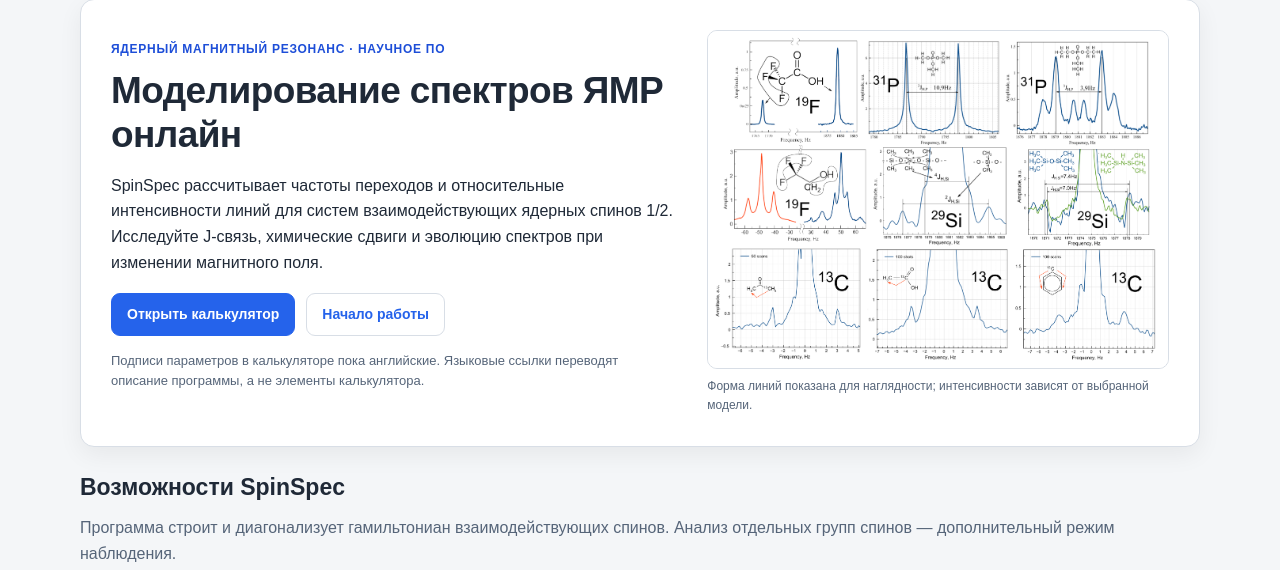
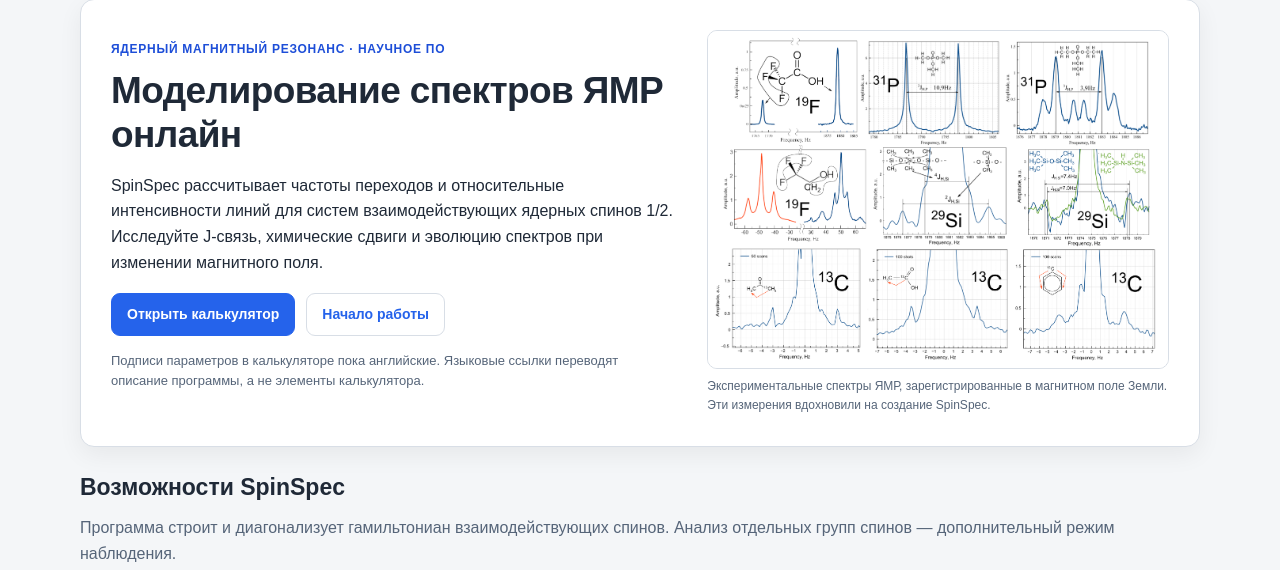
Before and after one commit to scleroze/SpinSpec, a Python web app: template templates/ru.html in a window 1280 px wide. Shown: the part 92-662 px from the top of the page. Run offline with Jinja, Linux system fonts and the light colour scheme; the template is opened without the code that fills it, so the values that code supplies are empty.

Commit message:
docs: credit experimental Earth-field NMR spectra in templates/ru.html

```diff
--- a/templates/ru.html
+++ b/templates/ru.html
@@ -27,7 +27,7 @@
 <p>SpinSpec рассчитывает частоты переходов и относительные интенсивности линий для систем взаимодействующих ядерных спинов 1/2. Исследуйте J-связь, химические сдвиги и эволюцию спектров при изменении магнитного поля.</p>
 <div class="button-row"><a class="site-button primary" href="/">Открыть калькулятор</a><a class="site-button secondary" href="#start">Начало работы</a></div>
 <p class="small-note" style="margin-top:15px">Подписи параметров в калькуляторе пока английские. Языковые ссылки переводят описание программы, а не элементы калькулятора.</p></div>
-<figure><img src="/static/spectra.png" alt="Пример ЯМР-спектров, построенных SpinSpec"><figcaption>Форма линий показана для наглядности; интенсивности зависят от выбранной модели.</figcaption></figure>
+<figure><img src="/static/spectra.png" alt="Экспериментальные спектры ЯМР, полученные в магнитном поле Земли"><figcaption>Экспериментальные спектры ЯМР, зарегистрированные в магнитном поле Земли. Эти измерения вдохновили на создание SpinSpec.</figcaption></figure>
 </section>
 <section class="section-block" id="capabilities"><h2>Возможности SpinSpec</h2><p class="section-lead">Программа строит и диагонализует гамильтониан взаимодействующих спинов. Анализ отдельных групп спинов — дополнительный режим наблюдения.</p><div class="card-grid"><article class="info-card"><div class="tag">01</div><h3>Гамильтониан</h3><p>Зеемановское взаимодействие и изотропные J-связи; собственные значения, частоты и относительные интенсивности переходов.</p></article>
 <article class="info-card"><div class="tag">02</div><h3>Магнитное поле</h3><p>Сравнение спектров от сильного поля до земного и околонулевого поля.</p></article>
```
